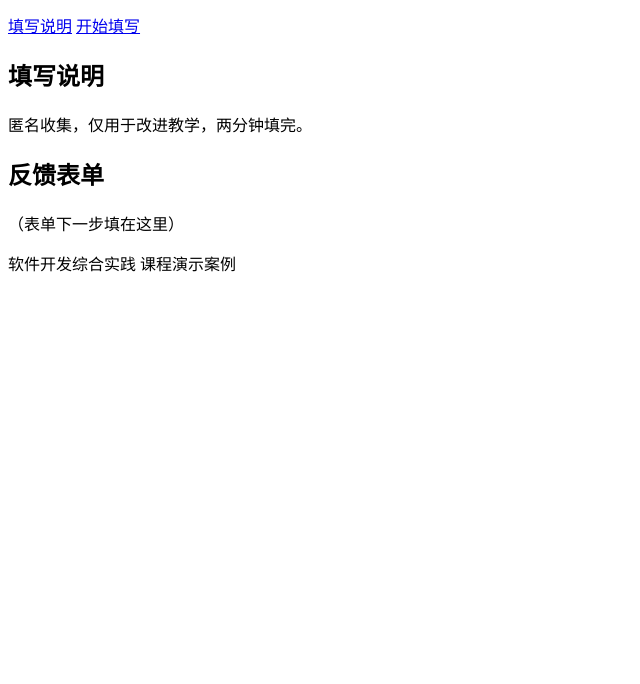
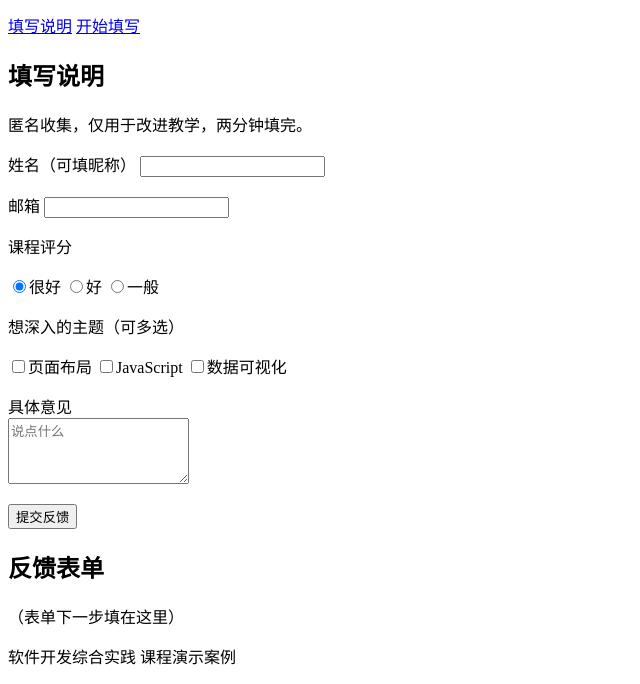
Before and after one commit to Nocturn-helan/9-4frontend-repository, a plain HTML site: page index.html in a window 1280 px wide. Shown: the part 116-800 px from the top of the page, without its empty margins (0-640 px from the left). Drawn offline with Linux system fonts and the light colour scheme.

Commit message:
表单控件与label关联

```diff
--- a/index.html
+++ b/index.html
@@ -29,10 +29,60 @@
                         <p>
                             匿名收集，仅用于改进教学，两分钟填完。
                         </p>
+                        <form action="#" method="get">
+                            <p>
+                                <label for="name">姓名（可填昵称）</label>
+                                <input type="text" id="name" name="name" placehouler="怎么称呼你？" required>
+                            </p>
+                            <p>
+                                <label for="mail">邮箱</label>
+                                <input type="email" id="mail" name="mail" required>
+                            </p>
+
+                            <p>
+                                课程评分
+                            </p>
+                            <p>
+                                <label>
+                                    <input type="radio" name="score" value="5" checked>很好
+                                </label>
+                                <label>
+                                    <input type="radio" name="score" value="4" >好
+                                </label>
+                                <label>
+                                    <input type="radio" name="score" value="3" >一般
+                                </label>
+                            </p>
+
+                            <p>
+                                想深入的主题（可多选）
+                            </p>
+                            <p>
+                                <label>
+                                    <input type="checkbox" name="topic" value="layout" >页面布局
+                                </label>
+                                <label>
+                                    <input type="checkbox" name="topic" value="js" >JavaScript
+                                </label>
+                                <label>
+                                    <input type="checkbox" name="topic" value="chart">数据可视化
+                                </label>
+                            </p>
+
+                            <p>
+                                <label for="advice">具体意见</label><br>
+                                <textarea id="advice" name="advice" rows="4" maxlehgth="200" placeholder="说点什么"></textarea>
+                            </p>
+                            <p>
+                                <button type="submit">提交反馈</button>
+                            </p>
+
+
                     <section id="form">
                         <h2>
                             反馈表单
                         </h2>
+
                         <p>
                             （表单下一步填在这里）
                         </p>
```
